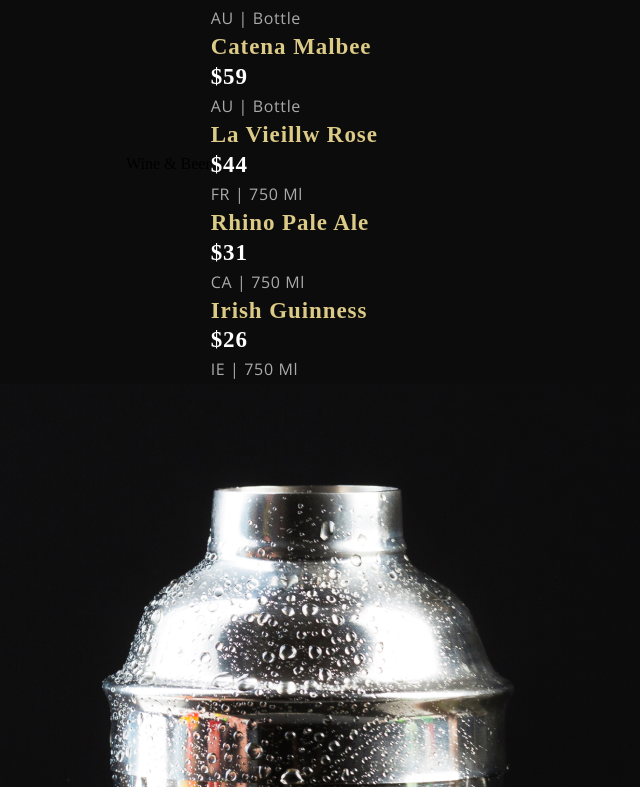
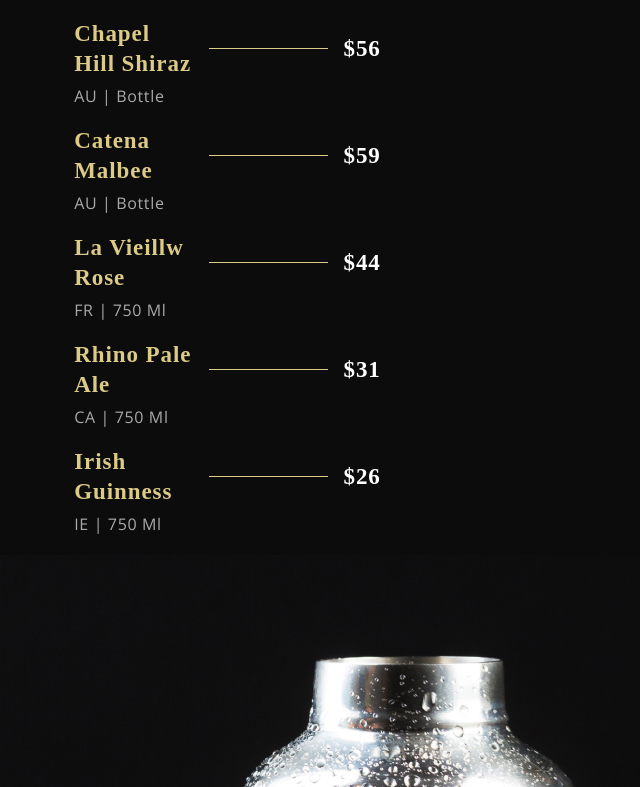
Before and after one commit to Jonghan-park/restaurant-app, a React (Create React App) app: page / in a window 1280 px wide. Shown: the part 2493-3280 px from the top of the page, without its empty margins (372-1012 px from the left). Built offline with nearby package versions, Linux system fonts and the light colour scheme; a web font is replaced by a local one.

Commit message:
Update special menu

```diff
--- a/src/components/Menuitem/MenuItem.css
+++ b/src/components/Menuitem/MenuItem.css
@@ -0,0 +1,37 @@
+.app__menuitem{
+  width: 100%;
+  margin: 1rem 0;
+
+  display: flex;
+  flex-direction: column;
+}
+
+.app__menuitem-head{
+  display: flex;
+  justify-content: space-between;
+  align-items: center;
+}
+
+.app__menuitem-sub{
+  width: 100%;
+  margin-top: 0.2rem;
+}
+
+.app__menuitem-name{
+  flex: 1;
+}
+
+.app__menuitem-dash{
+  position: static;
+  width: 119px;
+  height: 1px;
+
+  background: var(--color-golden);
+  margin: 0 1rem;
+}
+
+.app__menuitem-price {
+  display: flex;
+  justify-content: flex-end;
+  align-items: flex-end;
+}
--- a/src/container/Menu/SpecialMenu.css
+++ b/src/container/Menu/SpecialMenu.css
@@ -17,3 +17,24 @@
   align-items: flex-start;
   flex-direction: row;
 }
+
+.app__specialMenu-menu_heading{
+  font-family: var(--font-base);
+  font-weight: 600;
+  font-size: 45px;
+  line-height: 58.5px;
+  letter-spacing: 0.04em;
+  color: var(--color-white);
+}
+
+.app__specialMenu-menu_wine,
+.app__specialMenu-menu_cocktail{
+  flex: 1;
+  width: 100%;
+  flex-direction: column;
+}
+
+.app__specialMenu-menu_img{
+  width: 410px;
+  margin: 0 2rem;
+}
--- a/src/container/Menu/SpecialMenu.jsx
+++ b/src/container/Menu/SpecialMenu.jsx
@@ -12,7 +12,7 @@
     </div>
     <div className="app_specialMenu-menu">
       <div className="app__specialMenu-menu_wine flex__center">
-        <p className='app__specialMenu_menu_heading'>Wine & Beer</p>
+        <p className='app__specialMenu-menu_heading'>Wine & Beer</p>
         <div className="app__special_menu_items">
           {data.wines.map((wine, index) => (
             <MenuItem key={wine.title + index} title={wine.title} price={wine.price} tags={wine.tags}></MenuItem>
@@ -25,7 +25,7 @@
       </div>
 
       <div className="app__specialMenu-menu_cocktails flex__center">
-        <p className='app__specialMenu_menu_heading'>Wine & Beer</p>
+        <p className='app__specialMenu-menu_heading'>Wine & Beer</p>
         <div className="app__special_menu_items">
           {data.cocktails.map((cocktail, index) => (
             <MenuItem key={cocktail.title + index} title={cocktail.title} price={cocktail.price} tags={cocktail.tags}></MenuItem>
```
